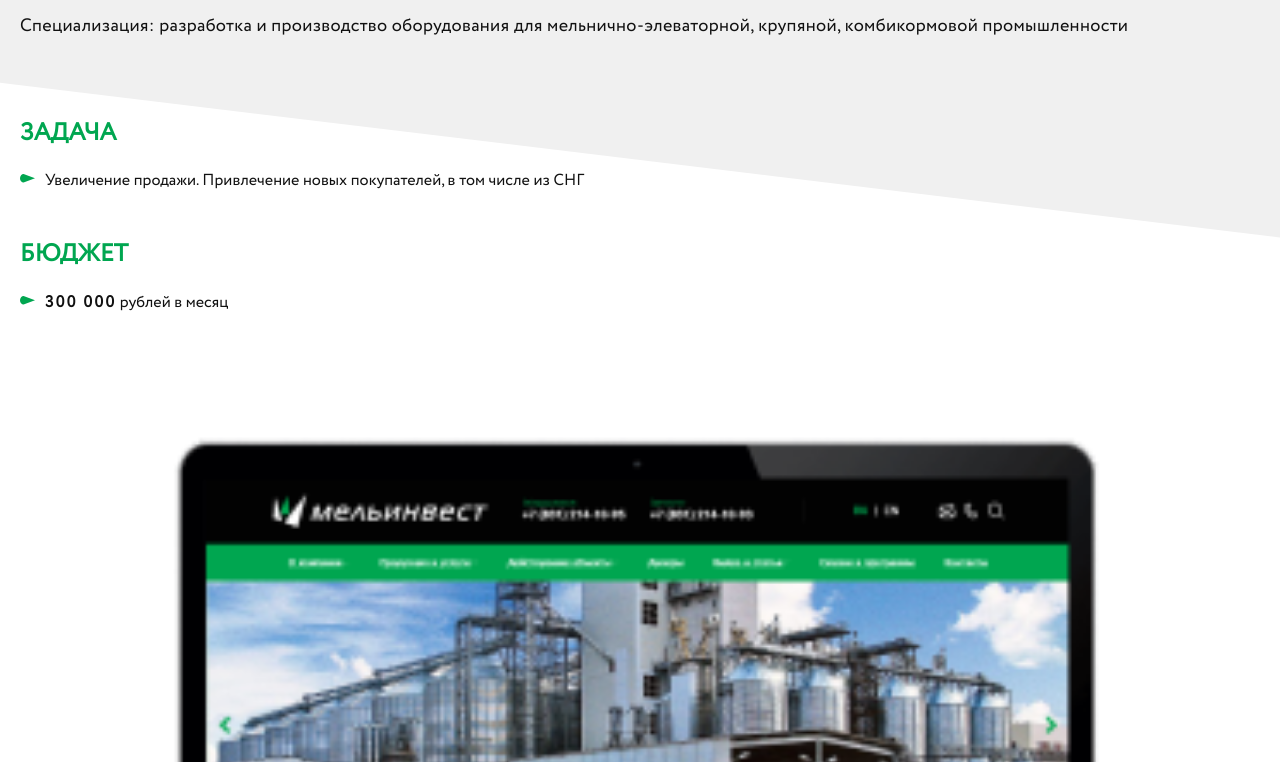
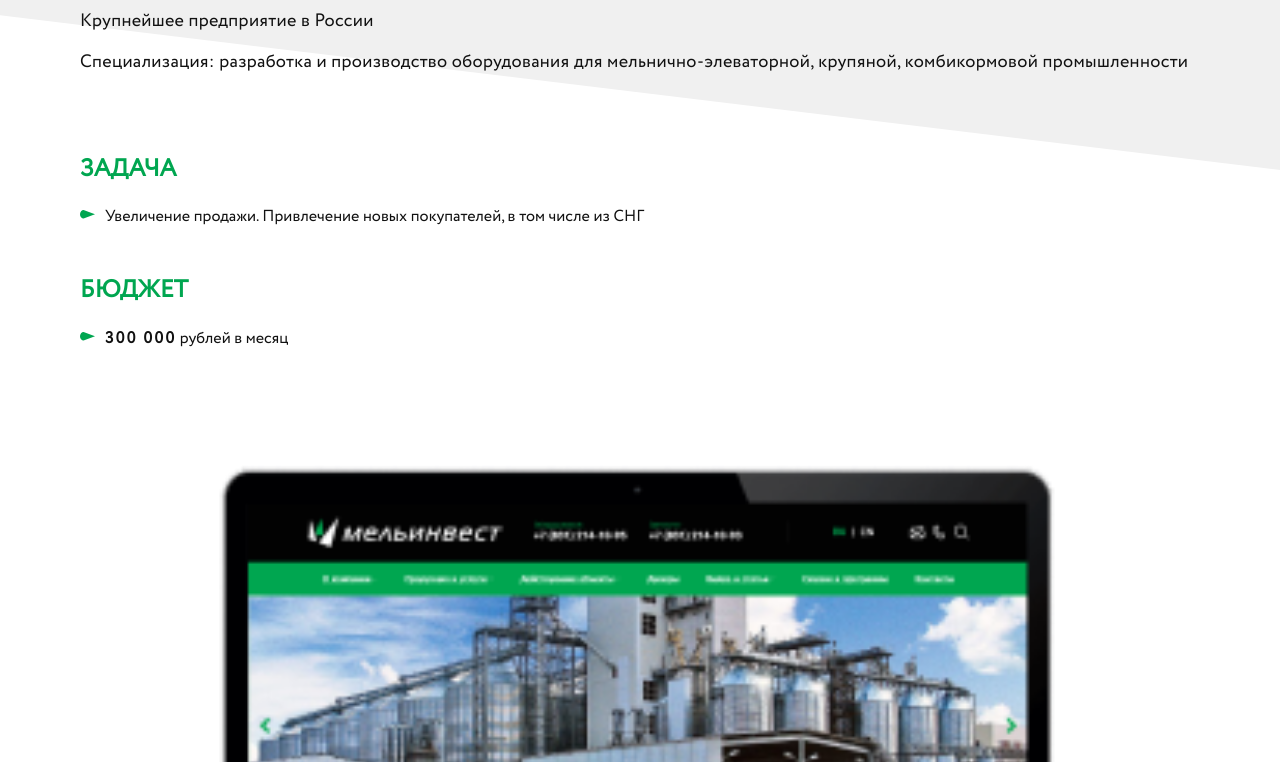
Before and after one commit to HomeDAN/invest, a website: page app/index.html in a window 1280 px wide. Shown: the part 764-1526 px from the top of the page. Drawn offline with Linux system fonts and the light colour scheme; a web font is replaced by a local one.

Commit message:
768px resol

```diff
--- a/app/sass/main.sass
+++ b/app/sass/main.sass
@@ -80,6 +80,9 @@ $f_Magistral: 'Magistral', 'Arial', sans-serif
 
 $f_Magistral-Bold: 'Magistral-Bold', 'Arial', sans-serif
 
+//*
+//  outline: 1px solid red
+
 html, body
    min-width: 320px
    padding: 0
@@ -107,6 +110,8 @@ h1,h2,h3,h4,h5,h6
 
 .container
   padding: 0 20px
+  @include media(768px)
+    padding: 0 80px
   @include media(1440px)
     margin: 0 auto
     width: 100%
@@ -121,7 +126,12 @@ h1,h2,h3,h4,h5,h6
   width: 100%
   background: url(../img/bck.svg) center no-repeat
   background-size: cover
-
+  @include media(375px)
+    padding: 20px 0 75px 0
+  @include media(425px)
+    padding: 20px 0 115px 0
+  @include media(768px)
+    padding: 20px 0 30px 0
   &__logo
     display: flex
     justify-content: center
@@ -135,11 +145,19 @@ h1,h2,h3,h4,h5,h6
     font-family: $f_Magistral-Bold
     text-align: center
     color: $white
+    @include media(768px)
+      font-size: px-to-rem(34px)
 
   &__subtitle
     text-align: center
     line-height: px-to-rem(20px)
     color: $white
+    @include media(768px)
+      margin: 0 auto
+      font-size: px-to-rem(24px)
+      line-height: px-to-rem(30px)
+      max-width: 400px
+
 
   &__block-title
     font-family: $f_GothamBold
@@ -150,11 +168,14 @@ h1,h2,h3,h4,h5,h6
 /* /.header */
 
 .stat
+  width: 100%
   //margin: 20px 0
   padding: 30px 0 0 0
   background: url(../img/bck_1.png) center no-repeat
   background-size: cover
   box-sizing: border-box
+  @include media(425px)
+    background-size: contain
   &__container
     position: relative
     top: -20px
@@ -181,6 +202,7 @@ h1,h2,h3,h4,h5,h6
 
 
 .about
+  width: 100%
   padding: 50px 0
   background: url("../img/bck_about.svg") center no-repeat
   background-size: cover
@@ -221,7 +243,10 @@ h1,h2,h3,h4,h5,h6
 
 
 .stages
+  width: 100%
   padding: 0px 0
+  @include media(768px)
+    padding: 50px 0
   &__list
     padding: 40px 0
   &__item
@@ -238,6 +263,9 @@ h1,h2,h3,h4,h5,h6
     font-size: px-to-rem(24px)
     line-height: px-to-rem(28.8px)
     letter-spacing: 2px
+    word-break: break-word
+    @include media(425px)
+      width: 100%
   &__icon
     width: 100px
     margin: 0 40px 0 0
@@ -245,9 +273,12 @@ h1,h2,h3,h4,h5,h6
 /* /.stages*/
 
 .channels
+  width: 100%
   padding: 35px 0
   background: url("../img/bck_channels.svg") center no-repeat
-  back
+  background-size: cover
+  @include media(425px)
+    background-position: 0 0
   &__title
     font-size: px-to-rem(24px)
     line-height: px-to-rem(35.38px)
@@ -281,9 +312,15 @@ h1,h2,h3,h4,h5,h6
 /* /.support */
 
 .team
+  width: 100%
   background: url("../img/bck_team.svg") center no-repeat
   background-size: contain
   background-position: 0 90px
+  @include media(320px)
+    background-size: auto
+  @include media(375px)
+    background-size: cover
+
   &__title
     font-size: px-to-rem(24px)
     line-height: px-to-rem(35.38px)
@@ -296,6 +333,8 @@ h1,h2,h3,h4,h5,h6
   &__list
     color: $white
     padding: 50px 0
+    @include media(425px)
+      padding: 100px 0 50px 0
   &__item
     display: flex
     align-items: flex-start
@@ -335,8 +374,13 @@ h1,h2,h3,h4,h5,h6
 
 
 .results
+  width: 100%
   background: url("../img/bck_result.svg") center no-repeat
   background-size: cover
+  @include media(375px)
+    padding: 30px 0 50px 0
+    background-size: cover
+    background-position: 0 55px
   &__title
     font-size: px-to-rem(24px)
     line-height: px-to-rem(35.38px)
@@ -362,6 +406,9 @@ h1,h2,h3,h4,h5,h6
 /* /.results */
 
 .target
+  @include media(425px)
+    display: block
+    padding: 50px 0
   &__title
     font-size: px-to-rem(24px)
     line-height: px-to-rem(30px)
@@ -391,8 +438,12 @@ h1,h2,h3,h4,h5,h6
   padding: 45px 0
   color: $white
   background: url("../img/bck_seo.svg") center no-repeat
-  background-size: contain
+  background-size: cover
   background-position: 0 70px
+  @include media(320px)
+    background-size: cover
+  @include media(375px)
+    background-size: cover
   &__title
     font-size: px-to-rem(24px)
     line-height: px-to-rem(35.38px)
@@ -400,6 +451,8 @@ h1,h2,h3,h4,h5,h6
     text-align: center
   &__wrapper
     padding: 75px 0 0 0
+    @include media(768px)
+      padding: 120px 0 0 0
   &__block
     margin: 0 0 32px 0
   &__block-title
@@ -426,10 +479,13 @@ h1,h2,h3,h4,h5,h6
 /* /.seo */
 
 .thanks
+  width: 100%
   padding: 20px 0 40px 0
   background: url("../img/bck_thanks.svg") center no-repeat
   background-size: contain
   background-position: 0 50px
+  @include media(375px)
+    background-size: cover
   &__title
     font-size: px-to-rem(24px)
     line-height: px-to-rem(35.38px)
```
Also changed, not shown: app/css/main.min.css.
